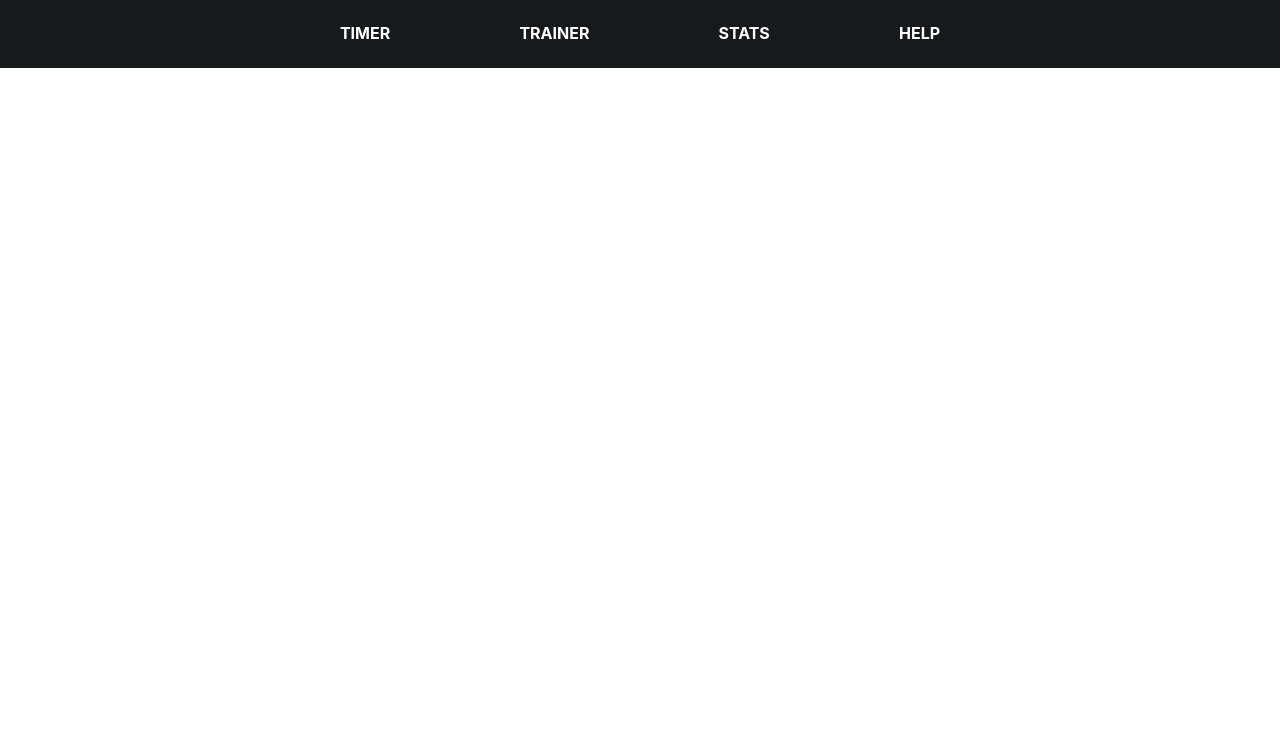
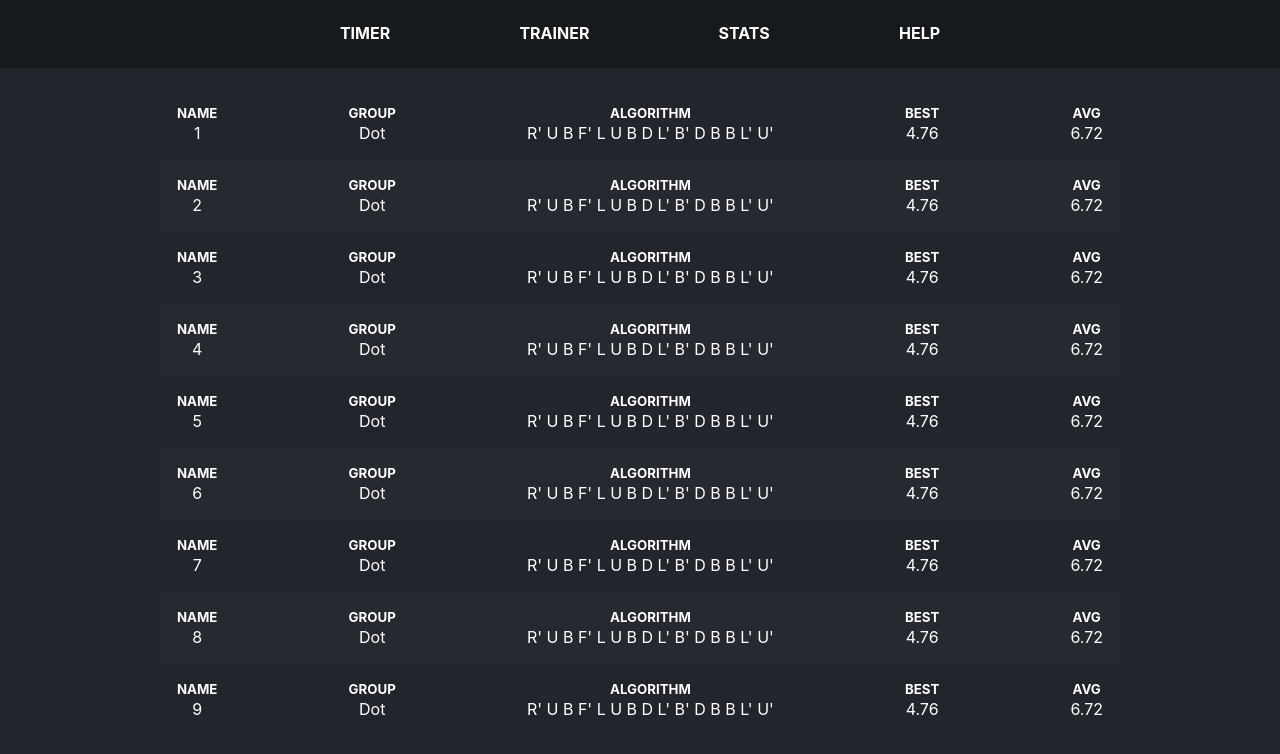
Before and after one commit to i-amare/cube-timer, a Next.js app: page /TrainerScreen in a window 1280 px wide. Shown: the top 754 px of the page. Built offline with nearby package versions, Linux system fonts and the light colour scheme.

Commit message:
Created trainer screen demo

```diff
--- a/pages/TrainerScreen.tsx
+++ b/pages/TrainerScreen.tsx
@@ -1,11 +1,43 @@
 import { NextPage } from "next";
 import NavBar from "./components/navbar";
+import AlgorithmCell from "./components/algorithm-cell";
+import styles from "../styles/TrainerScreen.module.css";
 
 const TrainerScreen: NextPage = () => {
+	const cells = []
+	for (let i = 0; i < 35; i++) {
+		cells.push('')
+	}
+
 	return (
-		<div className="SolveScreen">
+		<div className={styles.timerScreen} >
 			<NavBar />
-			<h1>TRAINER</h1>
+			<div className={styles.algs}>
+				{
+					cells.map((val: any, idx: number) => {
+						return (
+							<AlgorithmCell name={`${idx + 1}`} algorithm={[
+								"R'",
+								"U",
+								"B",
+								"F'",
+								"L",
+								"U",
+								"B",
+								"D",
+								"L'",
+								"B'",
+								"D",
+								"B",
+								"B",
+								"L'",
+								"U'"
+							]} avergeTime={6.72} bestTime={4.76} group='Dot' lighten={idx} />
+						)
+					})
+				}
+
+			</div>
 		</div>
 	)
 }
--- a/pages/components/algorithm-cell.tsx
+++ b/pages/components/algorithm-cell.tsx
@@ -1,13 +1,39 @@
+import styles from "../../styles/algorithm-cell.module.css";
+
 interface algorithmCellProps {
 	name: string,
 	group: string,
 	algorithm: string[],
 	bestTime: number,
 	avergeTime: number,
+	lighten: number;
 }
 
-const AlgorithmCell = () => {
-
+const AlgorithmCell = (props: algorithmCellProps) => {
+	return (
+		<div className={styles.cell} style={props.lighten % 2 ? { backgroundColor: '#ffffff05' } : {}} >
+			<div>
+				<h5>NAME</h5>
+				<p>{props.name}</p>
+			</div>
+			<div>
+				<h5>GROUP</h5>
+				<p>{props.group}</p>
+			</div>
+			<div>
+				<h5>ALGORITHM</h5>
+				<p>{props.algorithm.join(" ")}</p>
+			</div>
+			<div>
+				<h5>BEST</h5>
+				<p>{props.bestTime}</p>
+			</div>
+			<div>
+				<h5>AVG</h5>
+				<p>{props.avergeTime}</p>
+			</div>
+		</div>
+	)
 }
 
 export default AlgorithmCell;
--- /dev/null
+++ b/styles/TrainerScreen.module.css
@@ -0,0 +1,12 @@
+.timerScreen {
+	background-color: var(--primary-bg-colour);
+	width: 100%;
+	height: 100vh;
+}
+
+.algs {
+	overflow: scroll;
+	max-height: 80vh;
+	width: 75%;
+	margin: 20px auto;
+}
--- /dev/null
+++ b/styles/algorithm-cell.module.css
@@ -0,0 +1,12 @@
+.cell {
+	display: flex;
+	align-content: center;
+	justify-content: space-between;
+	text-align: center;
+	padding: 15px;
+}
+
+.cell h5,
+.cell p {
+	margin: 2px;
+}
```
